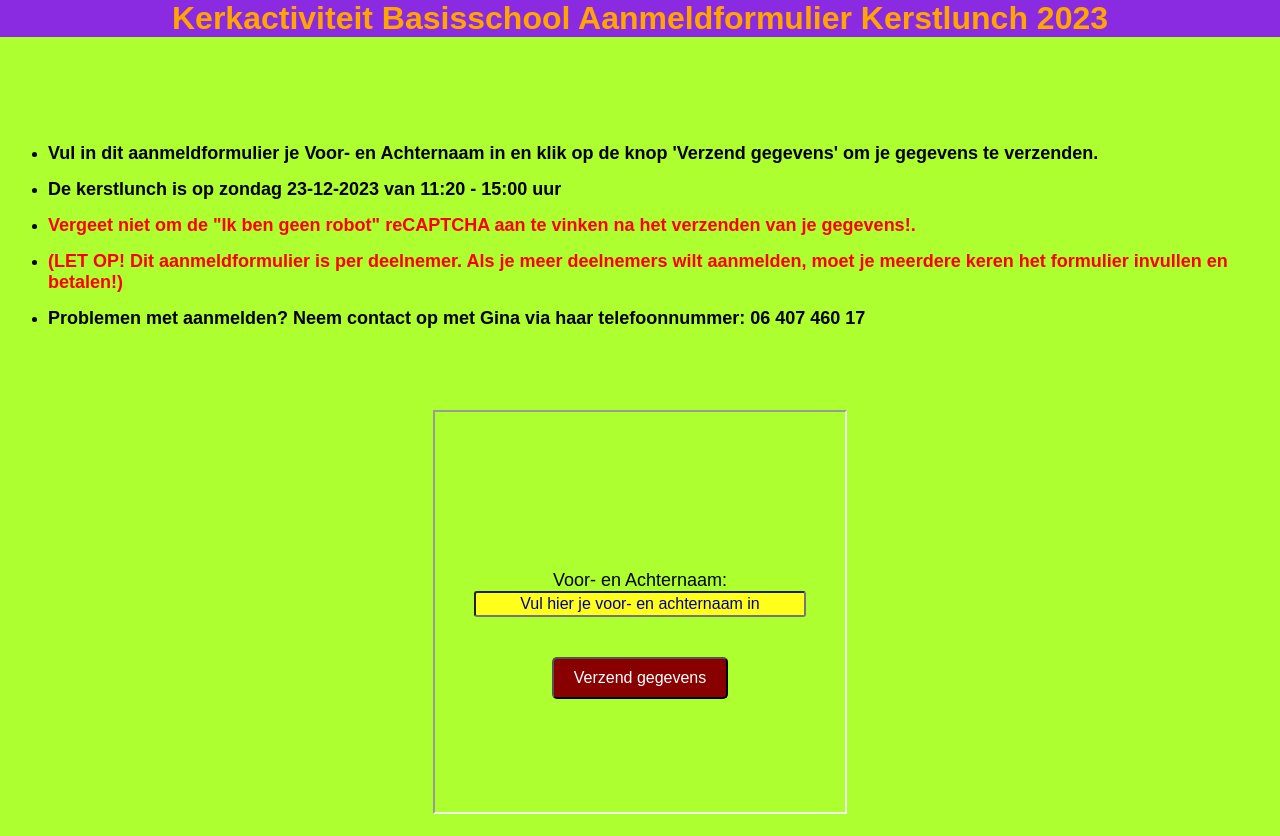
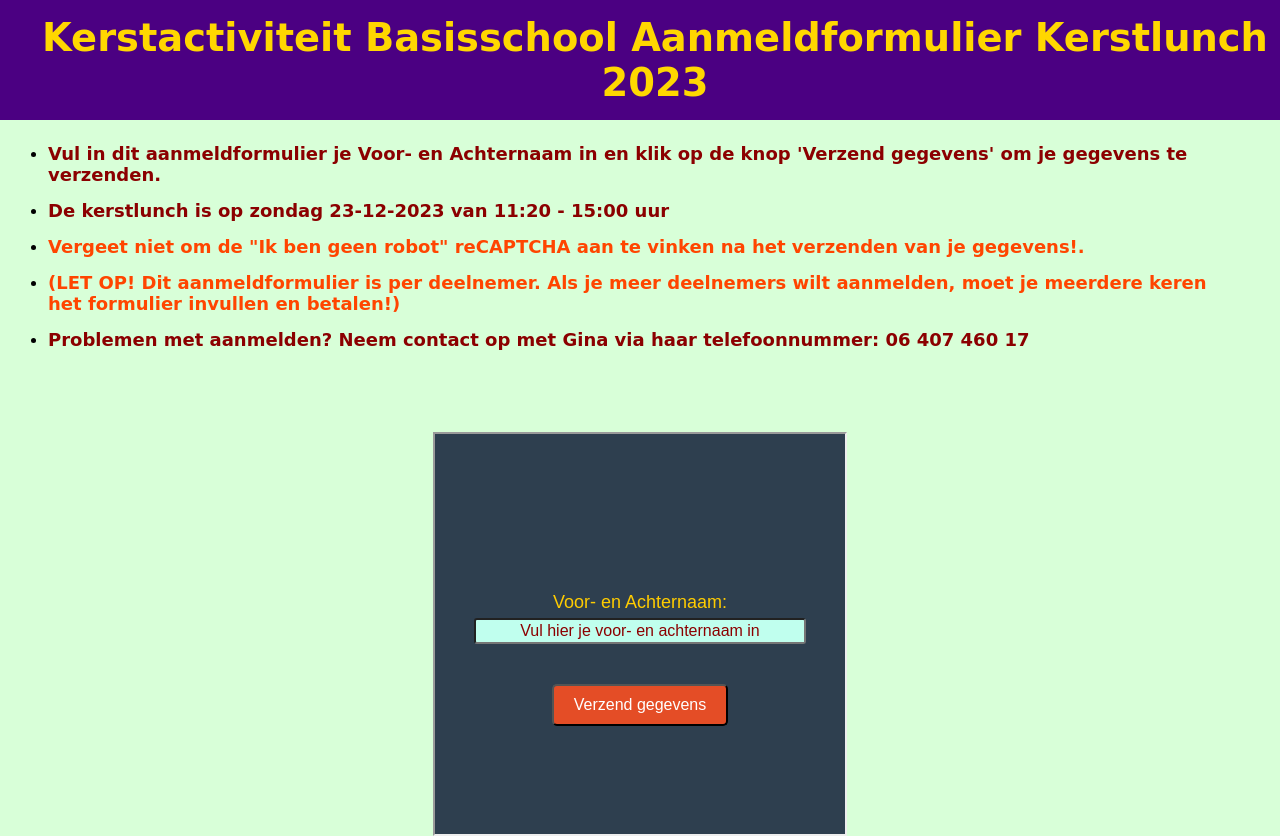
Before and after one commit to Blightningpower/Kerkactiviteit-Bassischool_Aanmeldformulier_23-12-2023, a plain HTML site: page index.html in a window 1280 px wide. Before the commit the page ends 814 px from the top, so only its background shows below. Drawn offline with Linux system fonts and the light colour scheme.

Commit message:
gave it a christmas theme

```diff
--- a/html/aanmeldformulier.html
+++ b/html/aanmeldformulier.html
@@ -3,59 +3,61 @@
 
 <head>
 
-  <title>Kerkactiviteit Aanmeldformulier</title>
+  <title>Kerstactiviteit Aanmeldformulier</title>
 
-  <!--metatags for responsiveness-->
+  <!-- Metatags for responsiveness -->
   <meta name="viewport" content="width=device-width, initial-scale=1.0">
   <meta name="viewport" content="width=device-width,initial-scale=1,maximum-scale=1,user-scalable=no">
   <meta http-equiv="X-UA-Compatible" content="IE=edge,chrome=1">
   <meta name="HandheldFriendly" content="true">
   <meta charset="utf-8">
   <style>
-    /*Code applied to all standard HTML element tags*/
+    /* Code applied to all standard HTML element tags */
     * {
       text-decoration: none;
-      font-family: Arial Rounded MT Bold, Arial, Arial Black, Arial narrow, serif;
+      font-family: 'Cursive', sans-serif;
     }
 
     html,
     body {
-      background-color: greenyellow;
+      background-color: #2e3f4f; /* Dark blue background */
       text-align: center;
       min-height: -webkit-fill-available;
+      color: #fff; /* White text */
     }
 
     span {
       font-size: large;
-      color: red;
+      color: #ff6363; /* Red text */
     }
 
     form {
-      margin: 40% auto
+      margin: 40% auto;
     }
 
     label {
       font-size: large;
+      color: #ffcc00; /* Yellow text */
     }
 
-    /*Code applied to all HTML elements with an ID*/
+    /* Code applied to all HTML elements with an ID */
 
     #nChild {
       min-width: 20rem;
-      background-color: #ffff1a;
+      background-color: #c0ffee; /* Light green background */
       border-radius: 3px;
       padding: 1%;
     }
 
     ::placeholder {
       text-align: center;
-      color: darkblue;
+      color: #8b0000;
       font-size: medium;
     }
 
     #submitButton {
       padding: 10px 20px;
-      background-color: #800;
+      background-color: #e44d26; /* Christmas red button */
       color: white;
       border-radius: 5px;
       cursor: pointer;
@@ -64,22 +66,26 @@
     }
 
     #submitButton:hover {
-      background-color: #080;
+      background-color: #bf4021; /* Darker red on hover */
       color: #fff;
     }
 
     #submitButton:active {
-      background-color: #008;
+      background-color: #992b1a; /* Even darker red on click */
       color: #fff;
     }
 
     #group {
       min-width: 15rem;
-      background-color: #ffff1a;
+      background-color: #c0ffee; /* Light green background */
       border-radius: 3px;
     }
 
-    /*Code applied to all HTML elements with a class*/
+    .col-25 {
+      margin-bottom: 5px;
+    }
+
+    /* Code applied to all HTML elements with a class */
   </style>
 </head>
 
@@ -97,23 +103,22 @@
     <button id="submitButton" type="submit">Verzend gegevens</button>
   </form>
 
-
   <script>
     document.getElementById("submitButton").addEventListener("click", function (e) {
-      // Voorkom standaardgedrag van de link (navigeren naar de URL)
+      // Prevent default link behavior (navigate to the URL)
       e.preventDefault();
 
-      // Toon het eerste bericht aan de gebruiker
+      // Show the first message to the user
       var confirmation = confirm("Heb je alle gele velden met je gegevens al ingevuld en op de \n 'Verzend gegevens' knop geklikt? \n\n"
         + "Vergeet niet de 'Ik ben geen robot' reCAPTCHA aan te vinken! \n\n"
         + "Klik op 'OK' voor 'JA'. Klik op 'Annuleren' voor 'NEE'."
       );
 
-      // Als de gebruiker op OK klikt, submit het formulier
+      // If the user clicks OK, submit the form
       if (confirmation) {
         document.getElementById("form").submit();
       } else {
-        // Als de gebruiker op Annuleren klikt, toon een bericht
+        // If the user clicks Cancel, show a message
         var secondConfirmation = alert("Vul nog even de rest van je gegevens in en klik dan op \n 'Verzend gegevens' en vink vervolgens de 'Ik ben geen robot' reCAPTCHA aan");
       }
     });
--- a/index.html
+++ b/index.html
@@ -2,7 +2,7 @@
 
 <head>
 
-    <title>Kerkactiviteit Basisschool Aanmeldformulier Kerstlunch 2023</title>
+    <title>Kerstactiviteit Basisschool Aanmeldformulier Kerstlunch 2023</title>
 
     <!--links for the Favicons-->
     <link rel="apple-touch-icon" sizes="180x180" href="img/favicon_io/apple-touch-icon.png">
@@ -17,31 +17,35 @@
     <meta charset="utf-8">
 
     <style>
-        /*Code applied to all standard HTML element tags*/
+        /* Code applied to all standard HTML element tags */
         * {
             text-decoration: none;
-            font-family: Arial Rounded MT Bold, Arial, Arial Black, Arial narrow, serif;
+            font-family: 'Tangerine', cursive; /* Changed font to a Christmas-themed font */
         }
 
         html, body {
-            background-color: greenyellow;
+            background-color: #d8ffd8; /* Changed background color to a light green */
             text-align: center;
-            font-family: cursive;
+            font-family: 'Tangerine', cursive;
             float: unset;
             margin: 0;
             padding: 0;
         }
 
         header {
-            background-color: blueviolet;
+            background-color: #4b0082; /* Changed header background color to indigo */
+            color: #ffd700; /* Changed header text color to gold */
             top: 0;
             position: fixed;
             min-width: -webkit-fill-available;
+            max-height: 15vh;
+            width: 100%;
+            padding: 15px; /* Added padding for better visibility */
         }
 
         h1 {
-            color: orange;
             margin: 0;
+            font-size: 3vw;
         }
 
         main {
@@ -51,11 +55,12 @@
         h2 {
             font-size: large;
             text-align: left;
+            color: #8b0000; /* Changed h2 text color to dark red */
         }
 
         span {
             font-size: large;
-            color: red;
+            color: #ff4500; /* Changed span text color to orange-red */
         }
 
         ul {
@@ -68,25 +73,25 @@
             min-height: 400px;
         }
 
-        /*Code applied to all HTML elements with an ID*/
+        /* Code applied to all HTML elements with an ID */
 
         ::placeholder {
             text-align: center;
         }
 
         .blueText {
-            color: blue;
+            color: #0000ff; /* Changed blueText color to blue */
         }
 
         .blackText {
-            color: black;
+            color: #000000; /* Changed blackText color to black */
         }
     </style>
 </head>
 
 <body>
     <header>
-        <h1>Kerkactiviteit Basisschool Aanmeldformulier Kerstlunch 2023</h1>
+        <h1>Kerstactiviteit Basisschool Aanmeldformulier Kerstlunch 2023</h1>
     </header>
     <main>
         <ul>
@@ -113,3 +118,6 @@
         <br>
         <iframe id="iFrame" src="html/aanmeldformulier.html" scrolling="no"></iframe>
     </main>
+</body>
+
+</html>
```
